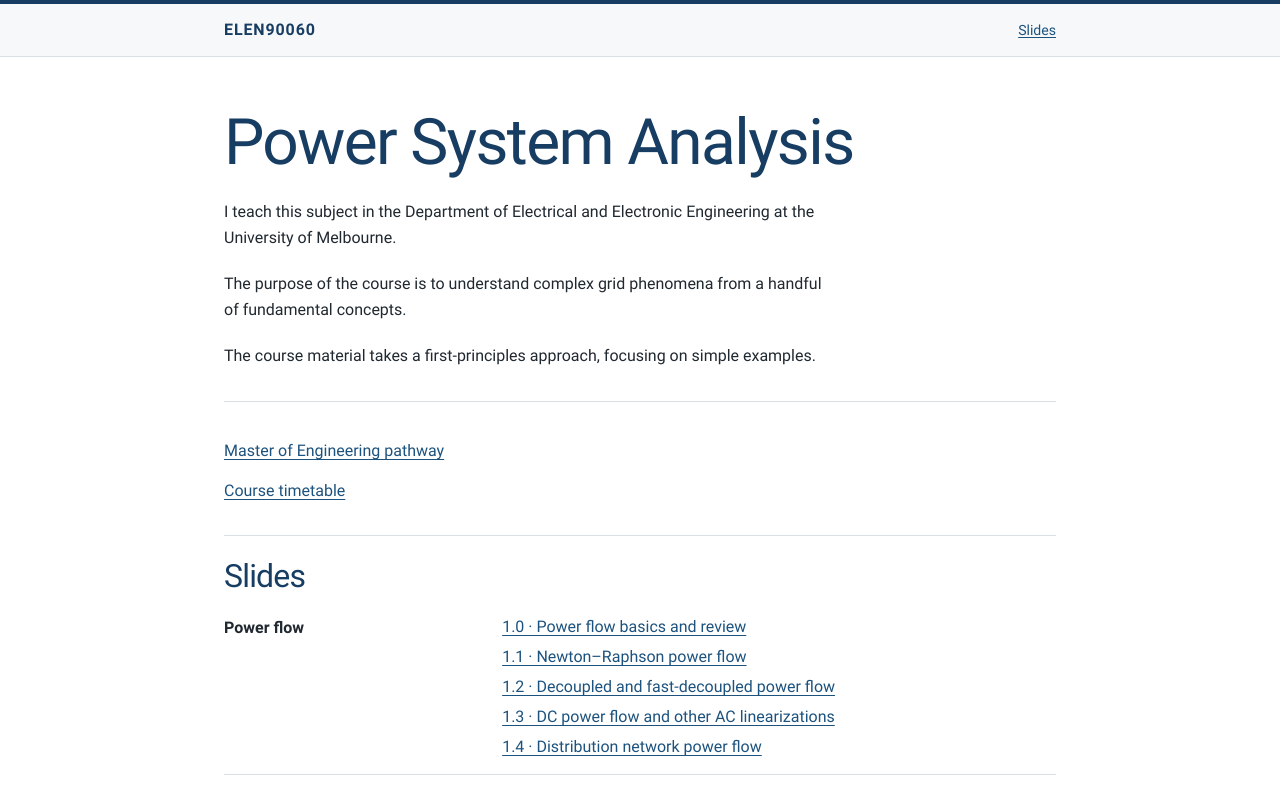
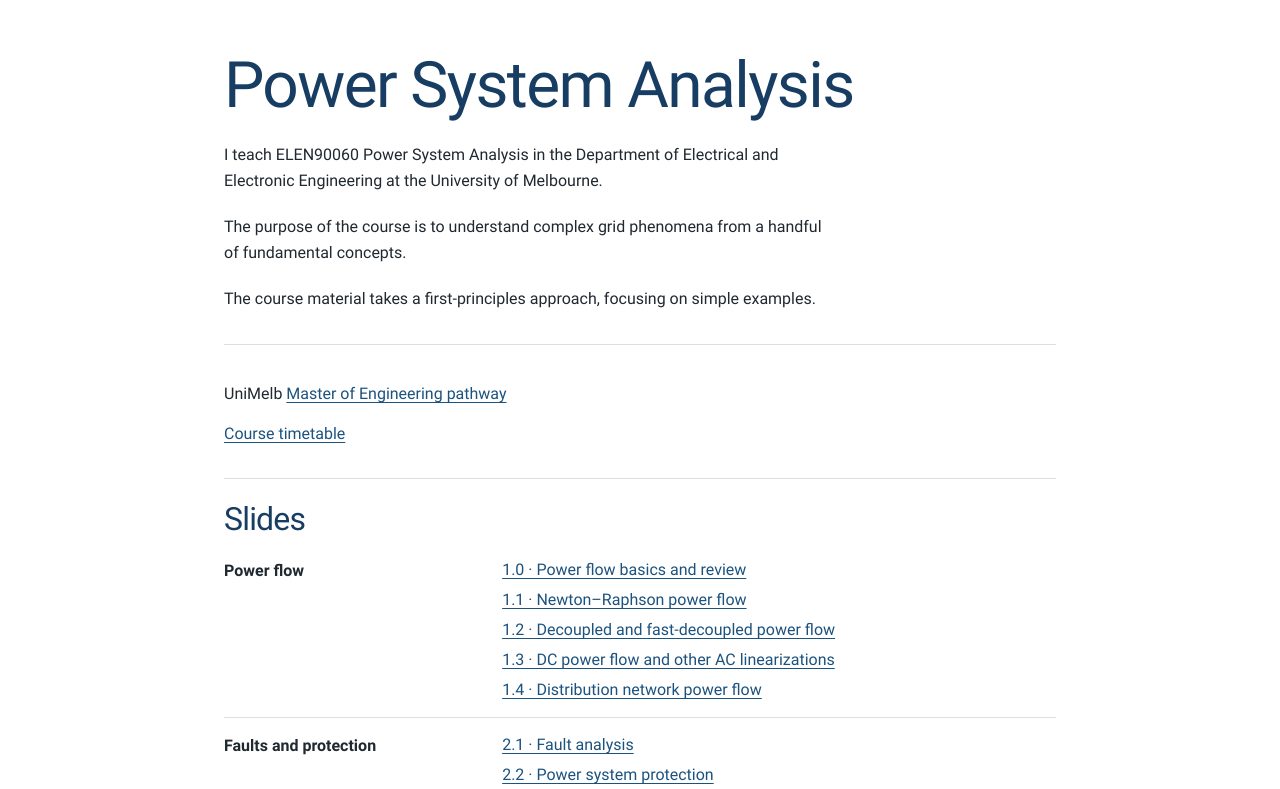
Before and after one commit to keithmoffat/elen90060, a plain HTML site: page index.html in a window 1280 px wide. Shown: the top 789 px of the page. Drawn offline with Linux system fonts and the light colour scheme.

Commit message:
Remove top bar and clarify course and pathway labels

```diff
--- a/index.html
+++ b/index.html
@@ -8,19 +8,13 @@
   <link rel="stylesheet" href="style.css">
 </head>
 <body>
-  <header class="site-header">
-    <div class="wrap">
-      <span class="course-code">ELEN90060</span>
-      <a href="#lecture-slides">Slides</a>
-    </div>
-  </header>
   <main class="wrap">
     <h1>Power System Analysis</h1>
-    <p class="description">I teach this subject in the Department of Electrical and Electronic Engineering at the University of Melbourne.</p>
+    <p class="description">I teach ELEN90060 Power System Analysis in the Department of Electrical and Electronic Engineering at the University of Melbourne.</p>
     <p class="description">The purpose of the course is to understand complex grid phenomena from a handful of fundamental concepts.</p>
     <p class="description">The course material takes a first-principles approach, focusing on simple examples.</p>
     <section class="lectures" id="course-resources" aria-label="Course resources">
-      <p><a href="master-of-engineering-pathway.pdf">Master of Engineering pathway</a></p>
+      <p>UniMelb <a href="master-of-engineering-pathway.pdf">Master of Engineering pathway</a></p>
       <p><a href="course-timetable.pdf">Course timetable</a></p>
     </section>
     <section class="lectures" id="lecture-slides" aria-labelledby="lecture-title">
```
